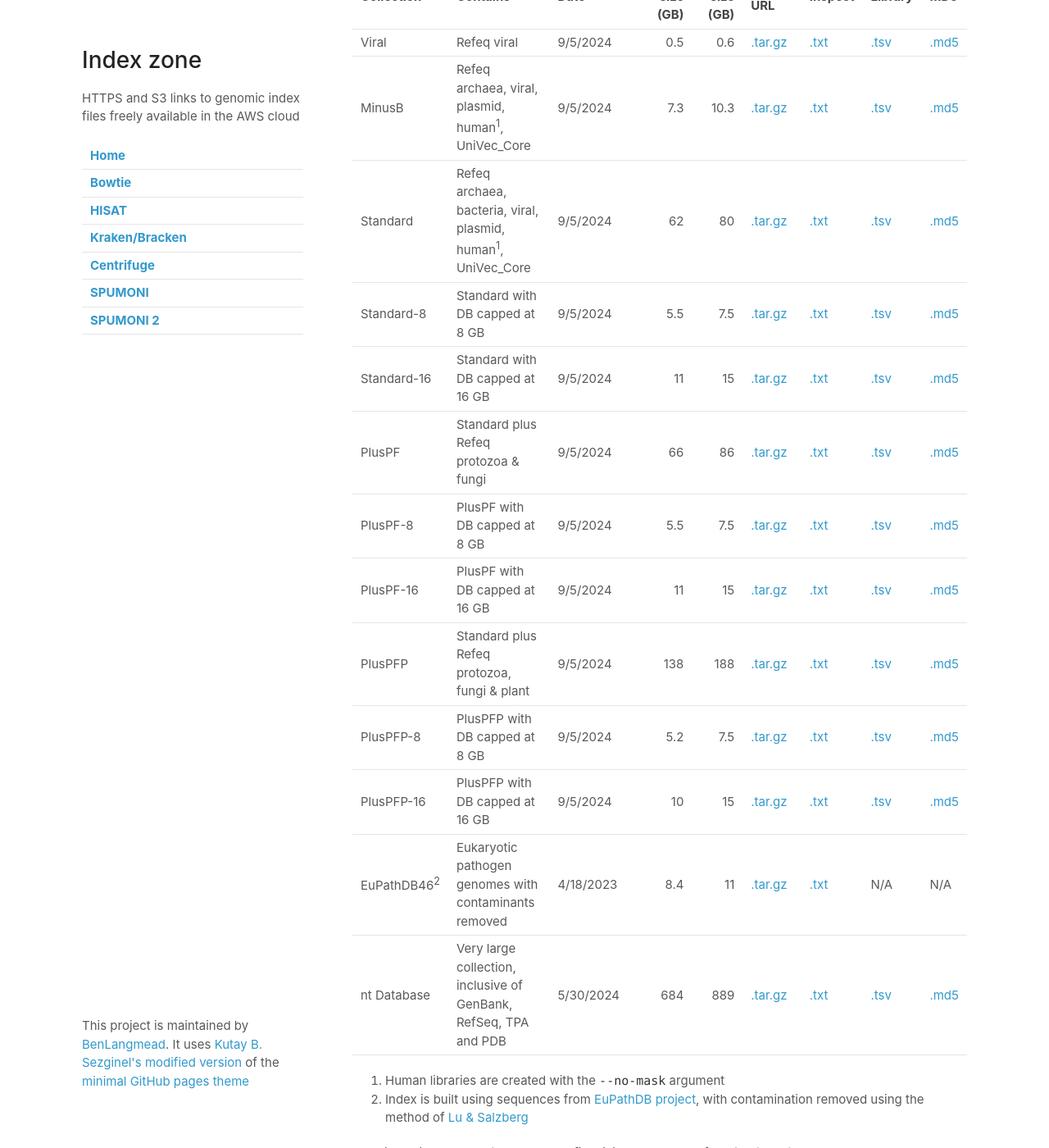
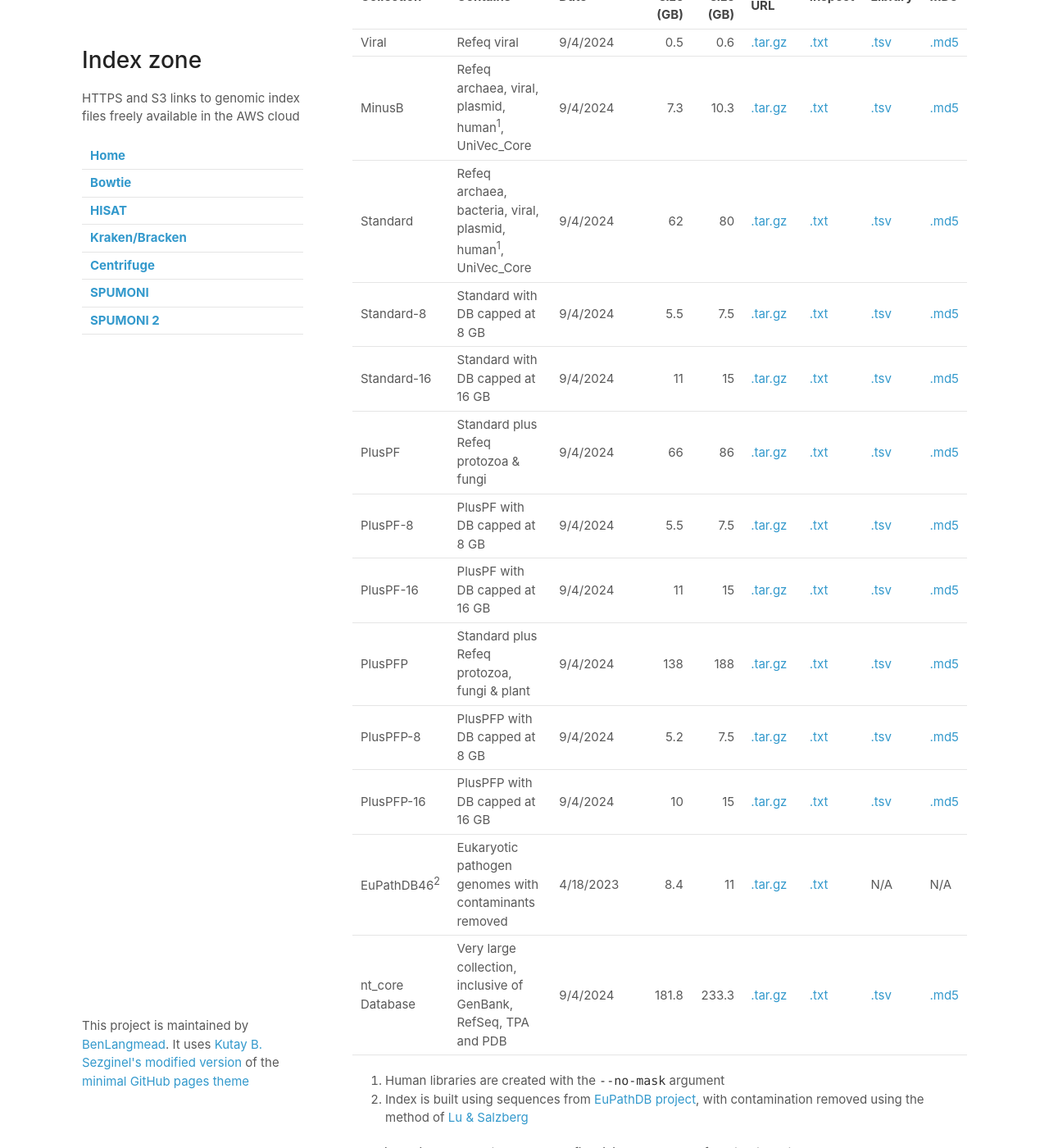
Before and after one commit to BenLangmead/aws-indexes, a Jekyll site: the page built from docs/k2.md, in a window 1280 px wide and 1400 px high, scrolled down 704 px. Shown: the whole window at 82% size. Built offline with Jekyll 4.4.1, drawn with Linux system fonts in a browser that asks for light colours; our own code applies the rules of GitHub Pages for plain Markdown files; some of the changed text lies outside the part shown.

Commit message:
add core_nt

```diff
--- a/docs/k2.md
+++ b/docs/k2.md
@@ -21,23 +21,20 @@ Links in the **Inspect** column are to files containing the output of running `k
 
 Collection             | Contains                                                                | Date       | Archive size (GB) | Index size (GB) | HTTPS URL                          | Inspect                                 | Library                                 | MD5                                 |
 ---------------------- |-------------------------------------------------------------------------|------------|------------------:|----------------:|------------------------------------|-----------------------------------------|-----------------------------------------| ----------------------------------- |
-Viral                  | Refeq viral                                                             | 9/5/2024   |               0.5 |             0.6 | [.tar.gz][k2_viral_20240904]       | [.txt][k2_viral_20240904_inspect]       | [.tsv][k2_viral_20240904_library]       | [.md5][k2_viral_20240904_md5]       |
-MinusB                 | Refeq archaea, viral, plasmid, human<sup>1</sup>, UniVec_Core           | 9/5/2024   |               7.3 |            10.3 | [.tar.gz][k2_minusb_20240904]      | [.txt][k2_minusb_20240904_inspect]      | [.tsv][k2_minusb_20240904_library]      | [.md5][k2_minusb_20240904_md5]      |
-Standard               | Refeq archaea, bacteria, viral, plasmid, human<sup>1</sup>, UniVec_Core | 9/5/2024   |                62 |              80 | [.tar.gz][k2_standard_20240904]    | [.txt][k2_standard_20240904_inspect]    | [.tsv][k2_standard_20240904_library]    | [.md5][k2_standard_20240904_md5]    |
-Standard-8             | Standard with DB capped at 8 GB                                         | 9/5/2024   |               5.5 |             7.5 | [.tar.gz][k2_standard_8_20240904]  | [.txt][k2_standard_8_20240904_inspect]  | [.tsv][k2_standard_8_20240904_library]  | [.md5][k2_standard_8_20240904_md5]  |
-Standard-16            | Standard with DB capped at 16 GB                                        | 9/5/2024   |                11 |              15 | [.tar.gz][k2_standard_16_20240904] | [.txt][k2_standard_16_20240904_inspect] | [.tsv][k2_standard_16_20240904_library] | [.md5][k2_standard_16_20240904_md5] |
-PlusPF                 | Standard plus Refeq protozoa & fungi                                    | 9/5/2024   |                66 |              86 | [.tar.gz][k2_pluspf_20240904]      | [.txt][k2_pluspf_20240904_inspect]      | [.tsv][k2_pluspf_20240904_library]      | [.md5][k2_pluspf_20240904_md5]      |
-PlusPF-8               | PlusPF with DB capped at 8 GB                                           | 9/5/2024   |               5.5 |             7.5 | [.tar.gz][k2_pluspf_8_20240904]    | [.txt][k2_pluspf_8_20240904_inspect]    | [.tsv][k2_pluspf_8_20240904_library]    | [.md5][k2_pluspf_8_20240904_md5]    |
-PlusPF-16              | PlusPF with DB capped at 16 GB                                          | 9/5/2024   |                11 |              15 | [.tar.gz][k2_pluspf_16_20240904]   | [.txt][k2_pluspf_16_20240904_inspect]   | [.tsv][k2_pluspf_16_20240904_library]   | [.md5][k2_pluspf_16_20240904_md5]   |
-PlusPFP                | Standard plus Refeq protozoa, fungi & plant                             | 9/5/2024   |               138 |             188 | [.tar.gz][k2_pluspfp_20240904]     | [.txt][k2_pluspfp_20240904_inspect]     | [.tsv][k2_pluspfp_20240904_library]     | [.md5][k2_pluspfp_20240904_md5]     |
-PlusPFP-8              | PlusPFP with DB capped at 8 GB                                          | 9/5/2024   |               5.2 |             7.5 | [.tar.gz][k2_pluspfp_8_20240904]   | [.txt][k2_pluspfp_8_20240904_inspect]   | [.tsv][k2_pluspfp_8_20240904_library]   | [.md5][k2_pluspfp_8_20240904_md5]   |
-PlusPFP-16             | PlusPFP with DB capped at 16 GB                                         | 9/5/2024   |                10 |              15 | [.tar.gz][k2_pluspfp_16_20240904]  | [.txt][k2_pluspfp_16_20240904_inspect]  | [.tsv][k2_pluspfp_16_20240904_library]  | [.md5][k2_pluspfp_16_20240904_md5]  |
+Viral                  | Refeq viral                                                             | 9/4/2024   |               0.5 |             0.6 | [.tar.gz][k2_viral_20240904]       | [.txt][k2_viral_20240904_inspect]       | [.tsv][k2_viral_20240904_library]       | [.md5][k2_viral_20240904_md5]       |
+MinusB                 | Refeq archaea, viral, plasmid, human<sup>1</sup>, UniVec_Core           | 9/4/2024   |               7.3 |            10.3 | [.tar.gz][k2_minusb_20240904]      | [.txt][k2_minusb_20240904_inspect]      | [.tsv][k2_minusb_20240904_library]      | [.md5][k2_minusb_20240904_md5]      |
+Standard               | Refeq archaea, bacteria, viral, plasmid, human<sup>1</sup>, UniVec_Core | 9/4/2024   |                62 |              80 | [.tar.gz][k2_standard_20240904]    | [.txt][k2_standard_20240904_inspect]    | [.tsv][k2_standard_20240904_library]    | [.md5][k2_standard_20240904_md5]    |
+Standard-8             | Standard with DB capped at 8 GB                                         | 9/4/2024   |               5.5 |             7.5 | [.tar.gz][k2_standard_8_20240904]  | [.txt][k2_standard_8_20240904_inspect]  | [.tsv][k2_standard_8_20240904_library]  | [.md5][k2_standard_8_20240904_md5]  |
+Standard-16            | Standard with DB capped at 16 GB                                        | 9/4/2024   |                11 |              15 | [.tar.gz][k2_standard_16_20240904] | [.txt][k2_standard_16_20240904_inspect] | [.tsv][k2_standard_16_20240904_library] | [.md5][k2_standard_16_20240904_md5] |
+PlusPF                 | Standard plus Refeq protozoa & fungi                                    | 9/4/2024   |                66 |              86 | [.tar.gz][k2_pluspf_20240904]      | [.txt][k2_pluspf_20240904_inspect]      | [.tsv][k2_pluspf_20240904_library]      | [.md5][k2_pluspf_20240904_md5]      |
+PlusPF-8               | PlusPF with DB capped at 8 GB                                           | 9/4/2024   |               5.5 |             7.5 | [.tar.gz][k2_pluspf_8_20240904]    | [.txt][k2_pluspf_8_20240904_inspect]    | [.tsv][k2_pluspf_8_20240904_library]    | [.md5][k2_pluspf_8_20240904_md5]    |
+PlusPF-16              | PlusPF with DB capped at 16 GB                                          | 9/4/2024   |                11 |              15 | [.tar.gz][k2_pluspf_16_20240904]   | [.txt][k2_pluspf_16_20240904_inspect]   | [.tsv][k2_pluspf_16_20240904_library]   | [.md5][k2_pluspf_16_20240904_md5]   |
+PlusPFP                | Standard plus Refeq protozoa, fungi & plant                             | 9/4/2024   |               138 |             188 | [.tar.gz][k2_pluspfp_20240904]     | [.txt][k2_pluspfp_20240904_inspect]     | [.tsv][k2_pluspfp_20240904_library]     | [.md5][k2_pluspfp_20240904_md5]     |
+PlusPFP-8              | PlusPFP with DB capped at 8 GB                                          | 9/4/2024   |               5.2 |             7.5 | [.tar.gz][k2_pluspfp_8_20240904]   | [.txt][k2_pluspfp_8_20240904_inspect]   | [.tsv][k2_pluspfp_8_20240904_library]   | [.md5][k2_pluspfp_8_20240904_md5]   |
+PlusPFP-16             | PlusPFP with DB capped at 16 GB                                         | 9/4/2024   |                10 |              15 | [.tar.gz][k2_pluspfp_16_20240904]  | [.txt][k2_pluspfp_16_20240904_inspect]  | [.tsv][k2_pluspfp_16_20240904_library]  | [.md5][k2_pluspfp_16_20240904_md5]  |
 EuPathDB46<sup>2</sup> | Eukaryotic pathogen genomes with contaminants removed                   | 4/18/2023  |               8.4 |              11 | [.tar.gz][k2_eupathdb_20230418]    | [.txt][k2_eupathdb_20230418_inspect]    | N/A                                     | N/A                                 |
-nt Database            | Very large collection, inclusive of GenBank, RefSeq, TPA and PDB        | 5/30/2024  |               684 |             889 | [.tar.gz][k2_nt_20240530]          | [.txt][k2_nt_20240530_inspect]          | [.tsv][k2_nt_20240530_library]          | [.md5][k2_nt_20240530_md5]          |
+nt_core Database       | Very large collection, inclusive of GenBank, RefSeq, TPA and PDB        | 9/4/2024   |             181.8 |           233.3 | [.tar.gz][k2_core_nt_20240904]          | [.txt][k2_core_nt_20240904_inspect]          | [.tsv][k2_core_nt_20240904_library]          | [.md5][k2_core_nt_20240904_md5]          |
 
-<!--
-nt Database            | Very large collection, inclusive of GenBank, RefSeq, TPA and PDB        | 5/30/2024  |               683 |             888 | [.tar.gz][k2_nt_20240531]          | [.txt][k2_nt_20240531_inspect]          | [.tsv][k2_nt_20240531_library]          |
--->
 
 <!--
 EuPathDB46<sup>2</sup> | Eukaryotic pathogen genomes with contaminants removed             | 11/13/2020 |              26.4 |            34.1 | [.tar.gz][k2_eupathdb_20201113]    | [.txt][k2_eupathdb_20201113_inspect]
@@ -109,10 +106,10 @@ Corresponding S3 URLs can be obtained by removing `https://genome-idx.s3.amazona
 [k2_pluspfp_16_20240904_md5]: https://genome-idx.s3.amazonaws.com/kraken/pluspfp_16gb_20240904/pluspfp16gb.md5
 
 
-[k2_nt_20240530]: https://genome-idx.s3.amazonaws.com/kraken/k2_nt_20240530.tar.gz
-[k2_nt_20240530_inspect]: https://genome-idx.s3.amazonaws.com/kraken/nt_20240530/inspect.txt
-[k2_nt_20240530_library]: https://genome-idx.s3.amazonaws.com/kraken/nt_20240530/library_report.tsv
-[k2_nt_20240530_md5]: https://genome-idx.s3.amazonaws.com/kraken/nt_20240530/nt.md5
+[k2_core_nt_20240904]: https://genome-idx.s3.amazonaws.com/kraken/k2_core_nt_20240904.tar.gz
+[k2_core_nt_20240904_inspect]: https://genome-idx.s3.amazonaws.com/kraken/nt_20240904/inspect.txt
+[k2_core_nt_20240904_library]: https://genome-idx.s3.amazonaws.com/kraken/nt_20240904/library_report.tsv
+[k2_core_nt_20240904_md5]: https://genome-idx.s3.amazonaws.com/kraken/nt_20240904/core_nt.md5
 
 
 # Kraken 2 / Bracken 16s RNA indexes
```
Also changed, not shown: other parts of docs/k2.md (+8 -0 lines), 1 other file.
